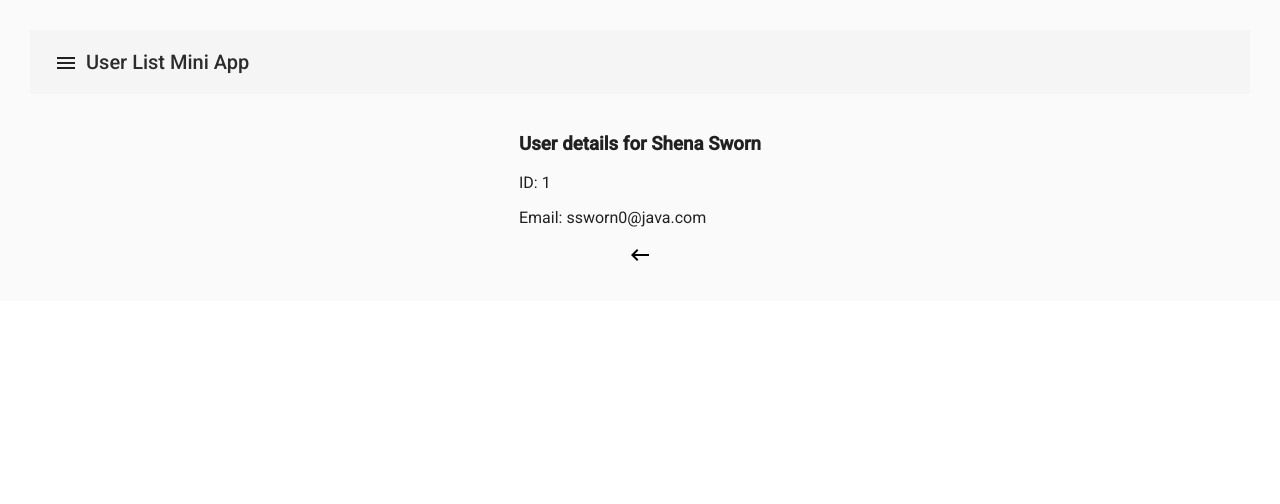
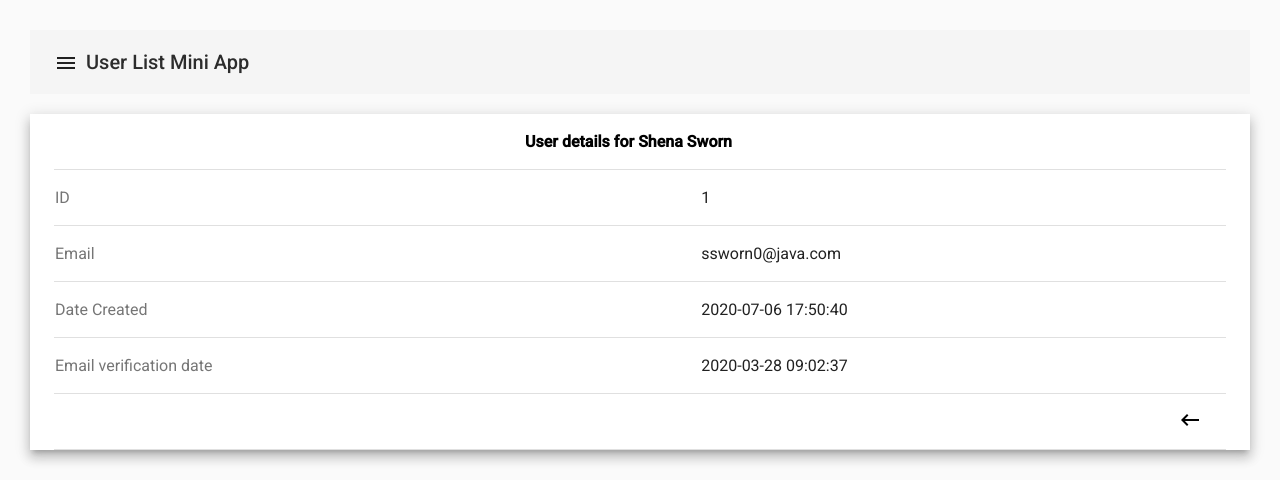
Before and after one commit to Dracovallis/ngMiniApp, an Angular app: page /users/1 in a window 1280 px wide. Shown: the top 504 px of the page. Built offline with nearby package versions, Linux system fonts and the light colour scheme.

Commit message:
user details

```diff
--- a/src/app/modules/user/user-details/user-details.component.html
+++ b/src/app/modules/user/user-details/user-details.component.html
@@ -1,25 +1,56 @@
 <div class="wrapper">
-    <div *ngIf="user; else loading">
-
-<!--        <table mat-table [dataSource]="[user]"  class="mat-elevation-z8">-->
-<!--            <ng-container matColumnDef="email">-->
-<!--                <th mat-header-cell *matHeaderCellDef> Email</th>-->
-<!--                <td mat-cell *matCellDef="let user"> {{user.email}} </td>-->
-<!--            </ng-container>-->
-<!---->
-<!---->
-<!--            <tr mat-header-row *matHeaderRowDef="displayedColumns"></tr>-->
-<!--            <tr mat-row *matRowDef="let row; columns: displayedColumns;"></tr>-->
-<!--        </table>-->
-
-        <h3>User details for {{user.name}}</h3>
-        <p>ID: {{user.id}}</p>
-        <p>Email: {{user.email}}</p>
+    <div *ngIf="user; else loading" style="width: 100%">
+        <div>
+            <table class="user-details-table">
+                <tr>
+                    <th colspan="2">
+                        User details for {{user.name}}
+                    </th>
+                </tr>
+                <tr>
+                    <th>
+                        ID
+                    </th>
+                    <td>
+                        {{user.id}}
+                    </td>
+                </tr>
+                <tr>
+                    <th>
+                        Email
+                    </th>
+                    <td>
+                        {{user.email}}
+                    </td>
+                </tr>
+                <tr>
+                    <th>
+                        Date Created
+                    </th>
+                    <td>
+                        {{user.created_at}}
+                    </td>
+                </tr>
+                <tr>
+                    <th>
+                        Email verification date
+                    </th>
+                    <td>
+                        {{user.email_verified_at}}
+                    </td>
+                </tr>
+                <tr>
+                    <th colspan="2">
+                        <a class="go-back-button" routerLink="/users">
+                            <mat-icon>keyboard_backspace</mat-icon>
+                        </a>
+                    </th>
+                </tr>
+            </table>
+        </div>
     </div>
     <div>
-        <a class="go-back-button" routerLink="/users">
-            <mat-icon>keyboard_backspace</mat-icon>
-        </a>
+
     </div>
 </div>
 <ng-template #loading>
--- a/src/app/modules/user/user-details/user-details.component.scss
+++ b/src/app/modules/user/user-details/user-details.component.scss
@@ -7,3 +7,40 @@
   display: grid;
   place-items: center;
 }
+
+.user-details-table {
+  font-family: Roboto, "Helvetica Neue", sans-serif;
+  background: white;
+  box-shadow: 0px 5px 5px -3px rgba(0, 0, 0, 0.2), 0px 8px 10px 1px rgba(0, 0, 0, 0.14), 0px 3px 14px 2px rgba(0, 0, 0, 0.12);
+  width: 100%;
+  border-spacing: 0;
+  padding-left: 24px;
+  padding-right: 24px;
+
+  tr {
+    &:first-of-type th {
+      text-align: center;
+      font-weight: bolder;
+      color: black;
+    }
+
+    &:last-of-type th {
+      text-align: end;
+      font-weight: bolder;
+      color: black;
+    }
+
+    height: 56px;
+  }
+
+  th {
+    text-align: start;
+    padding-right: 24px;
+    color: rgba(0, 0, 0, .54);
+    font-weight: normal;
+  }
+
+  th, td {
+    border-bottom: 1px solid rgba(0, 0, 0, .12);;
+  }
+}
```
